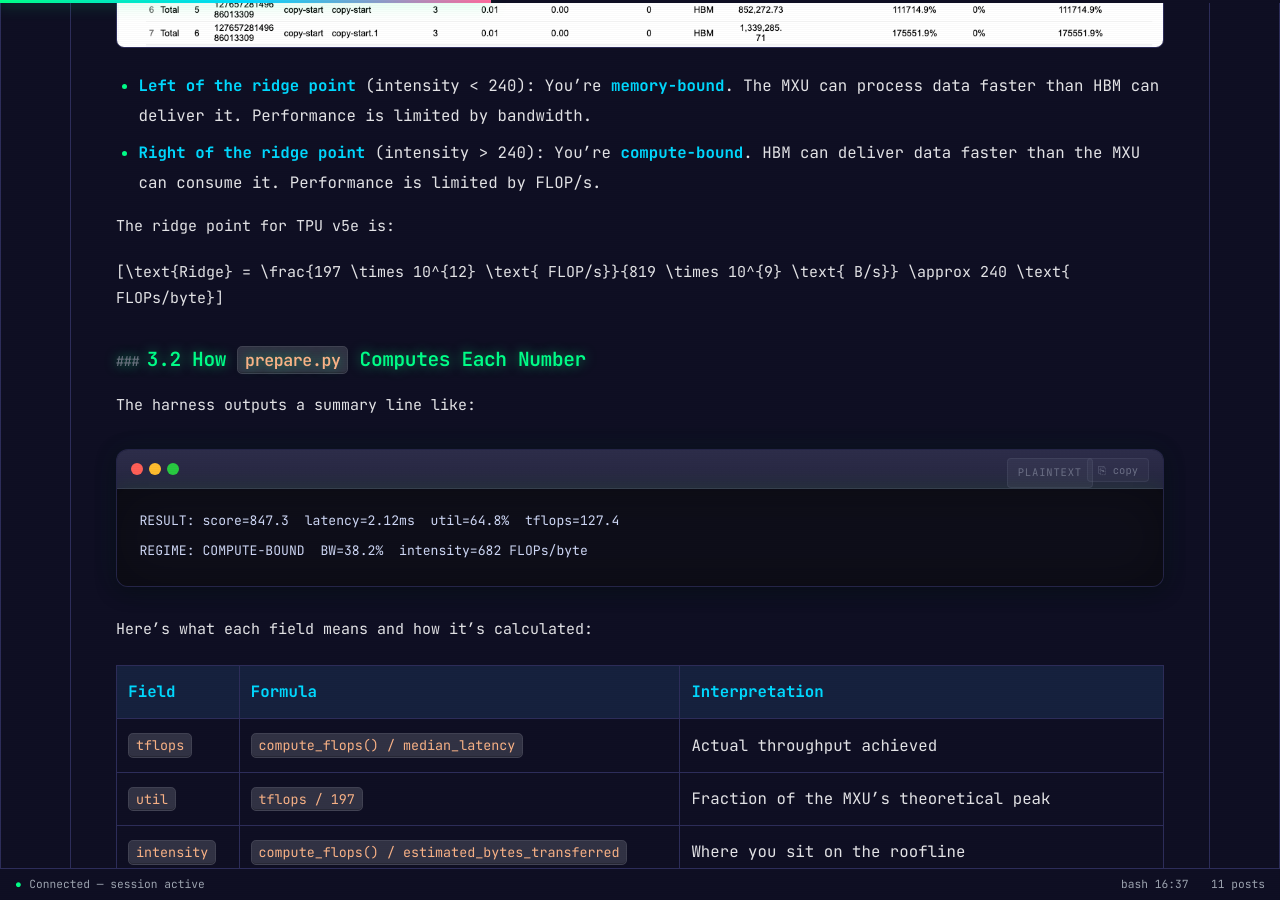
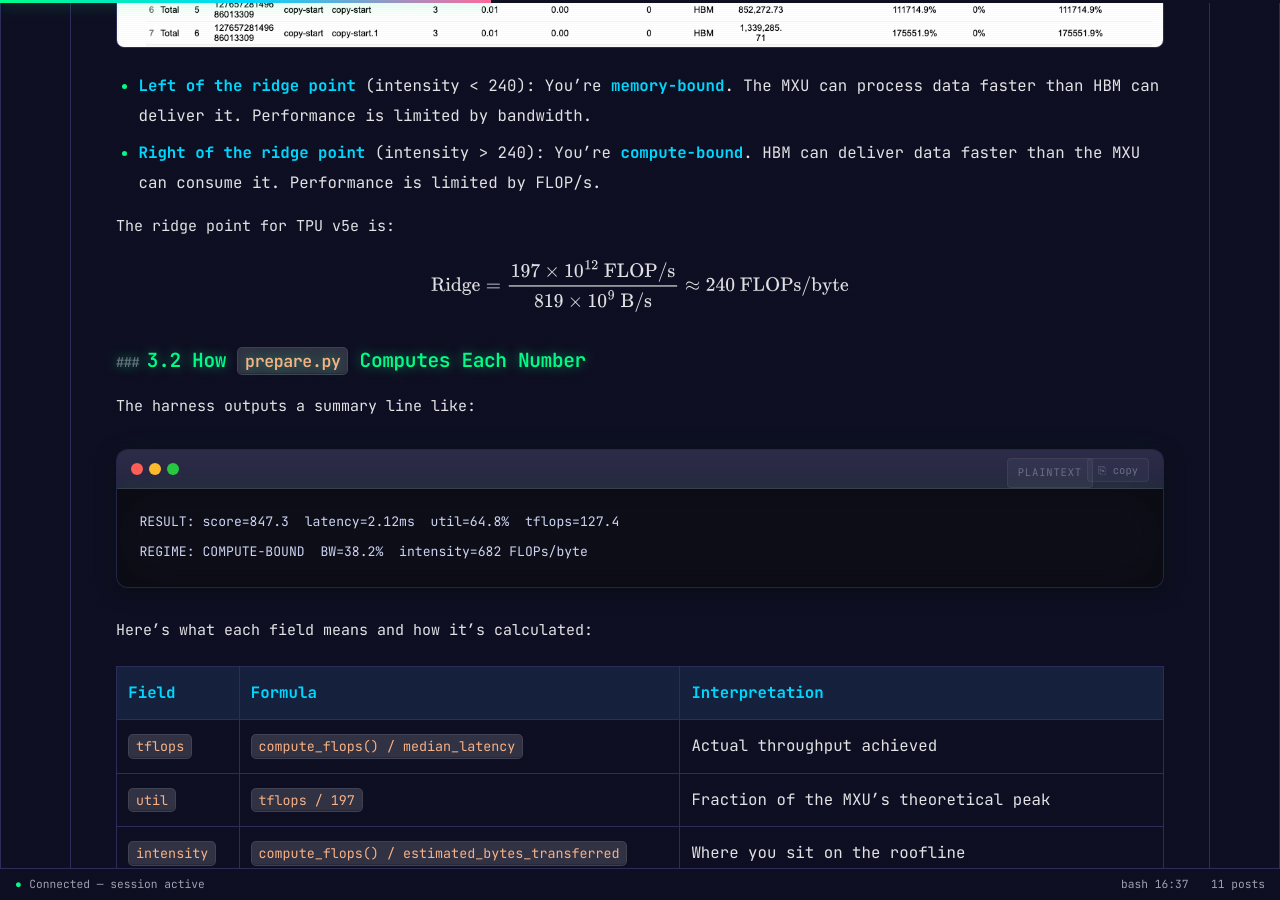
Before and after one commit to keshan/keshan.github.io, a Jekyll site: the page built from _posts/2026-04-25-Profiling-TPU-kernels.md, in a window 1280 px wide and 900 px high, scrolled down 12503 px. Built offline with Jekyll 4.4.1, drawn with Linux system fonts in a browser that asks for light colours; comment, search, counter and statistics services are not loaded; some of the changed text lies outside the part shown.

Commit message:
wrap mathematical formulas in div tags for proper rendering in TPU profiling post

```diff
--- a/_posts/2026-04-25-Profiling-TPU-kernels.md
+++ b/_posts/2026-04-25-Profiling-TPU-kernels.md
@@ -281,7 +281,9 @@ The roofline plots achievable performance (TFLOP/s) against arithmetic intensity
 
 The ridge point for TPU v5e is:
 
+<div>
 $$\text{Ridge} = \frac{197 \times 10^{12} \text{ FLOP/s}}{819 \times 10^{9} \text{ B/s}} \approx 240 \text{ FLOPs/byte}$$
+</div>
 
 ### 3.2 How `prepare.py` Computes Each Number
 
@@ -335,7 +337,10 @@ Actual time:       measured median latency      =               2.12 ms
 
 The **Gap** is defined as:
 
+<<divdiv>
 $$\text{Gap} = \text{Actual} - \max(\text{Compute-only}, \text{Memory-only})$$
+</div>
+
 
 In this example: `2.12 - 0.70 = 1.42 ms`. A large gap means **something beyond raw compute and memory access is consuming time**. The likely culprits, in order of probability:
 
```
